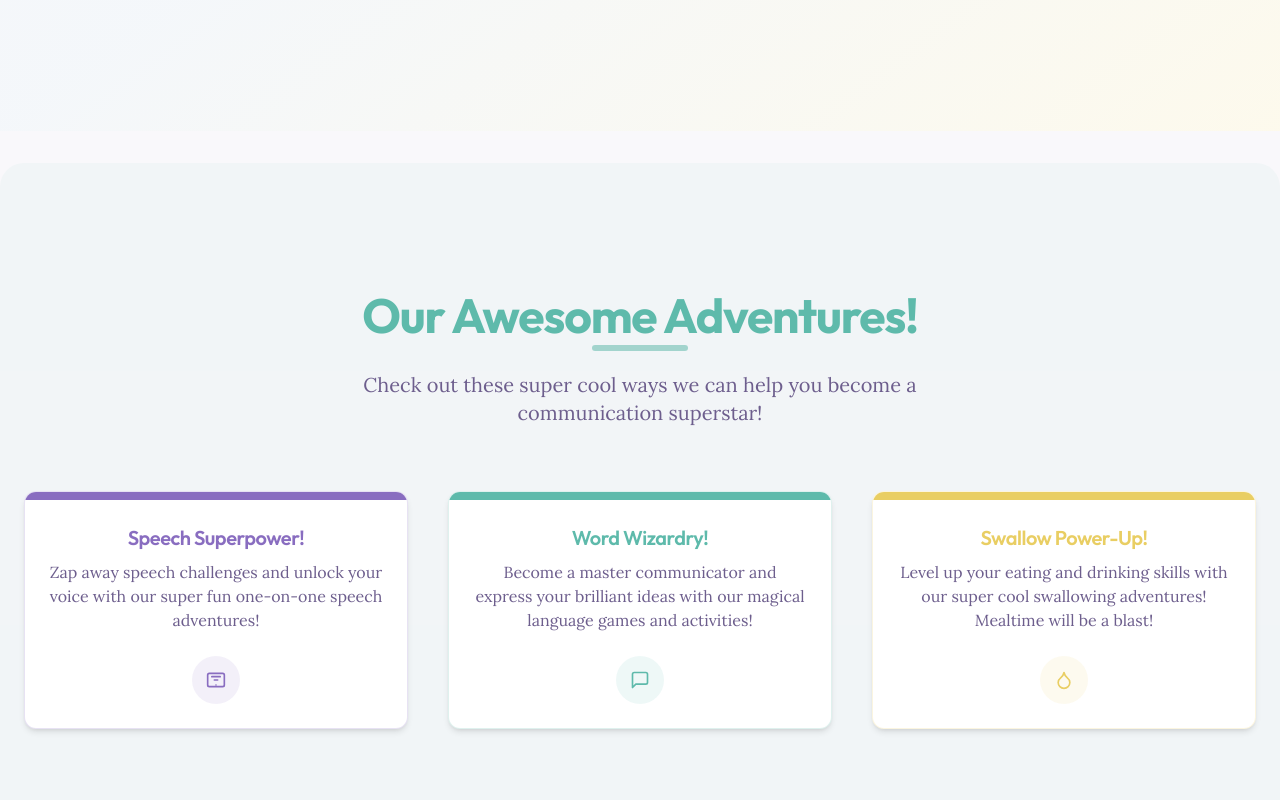
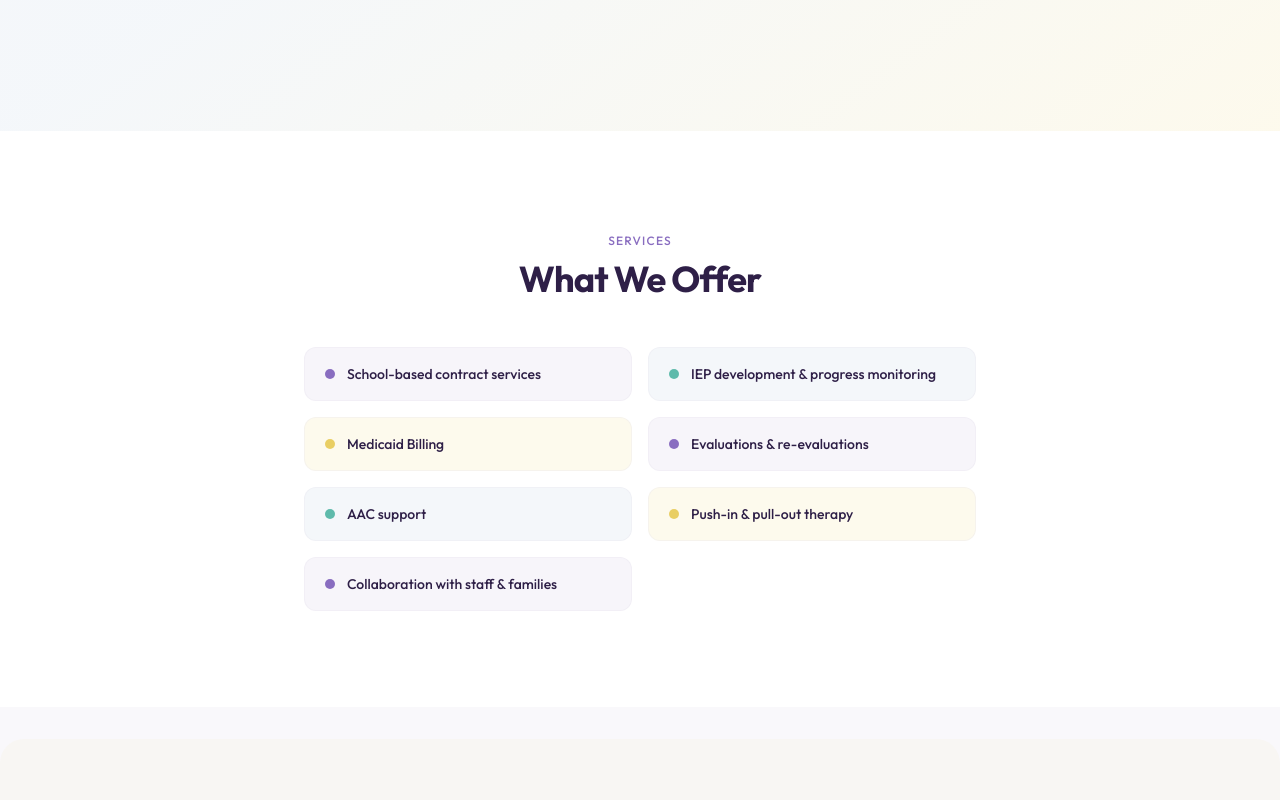
Before and after one commit to JasonWynkoop1/good-vibrations, a React (Vite) app: page / in a window 1280 px wide. Shown: the part 900-1700 px from the top of the page. Built offline with nearby package versions, Linux system fonts and the light colour scheme.

Commit message:
feat: redesign services section with clean bullet-point grid

```diff
--- a/src/components/sections/ServicesSection.tsx
+++ b/src/components/sections/ServicesSection.tsx
@@ -1,96 +1,50 @@
-import { Card, CardContent, CardDescription, CardHeader, CardTitle } from '../ui/card';
 import React from 'react';
 
 interface ServicesSectionProps {
   sectionRef: React.RefObject<HTMLElement>;
 }
 
+const services = [
+  { label: "School-based contract services", color: "primary" },
+  { label: "IEP development & progress monitoring", color: "secondary" },
+  { label: "Medicaid Billing", color: "accent" },
+  { label: "Evaluations & re-evaluations", color: "primary" },
+  { label: "AAC support", color: "secondary" },
+  { label: "Push-in & pull-out therapy", color: "accent" },
+  { label: "Collaboration with staff & families", color: "primary" },
+] as const;
+
+const colorMap = {
+  primary: { bg: "bg-[hsl(var(--surface-lavender))]", dot: "bg-primary" },
+  secondary: { bg: "bg-[hsl(var(--surface-blue))]", dot: "bg-secondary" },
+  accent: { bg: "bg-[hsl(var(--surface-gold))]", dot: "bg-accent" },
+} as const;
+
 export function ServicesSection({ sectionRef }: ServicesSectionProps) {
   return (
-    <section ref={sectionRef} id="services" className="container py-12 md:py-24 lg:py-32 mt-4 md:mt-8 relative overflow-hidden px-4 sm:px-6">
-      <div className="absolute inset-0 bg-secondary/5 rounded-2xl md:rounded-3xl -z-10"></div>
-
-      <div className="flex flex-col items-center gap-6 md:gap-8 text-center max-w-3xl mx-auto">
-        <div className="relative animate-fade-in-up">
-          <h2 className="text-2xl font-bold tracking-tight sm:text-3xl md:text-4xl lg:text-5xl text-secondary">Our Awesome Adventures!</h2>
-          <div className="absolute -bottom-3 left-1/2 transform -translate-x-1/2 w-20 md:w-24 h-1.5 bg-secondary rounded-full animate-pulse"></div>
-        </div>
-        <p className="text-base md:text-lg lg:text-xl text-muted-foreground font-light max-w-2xl animate-fade-in delay-200">
-          Check out these super cool ways we can help you become a communication superstar!
-        </p>
-      </div>
-
-      <div className="grid grid-cols-1 gap-6 sm:gap-8 md:gap-10 mt-10 md:mt-16 sm:grid-cols-2 lg:grid-cols-3">
-        {/* Service 1 */}
-        <div className="group relative animate-fade-in-up delay-300">
-          <div className="absolute inset-0 bg-primary/5 rounded-2xl -z-10 opacity-0 group-hover:opacity-100 transition-opacity duration-500"></div>
-          <Card className="flex flex-col h-full border border-primary/20 shadow-md hover:shadow-xl transition-all duration-500 overflow-hidden group-hover:translate-y-[-8px] group-hover:rotate-1">
-            <div className="h-2 w-full bg-primary"></div>
-            <CardHeader className="pb-2 pt-4 md:pt-6">
-              <CardTitle className="text-center text-primary group-hover:text-primary/90 transition-colors text-lg md:text-xl">Speech Superpower!</CardTitle>
-            </CardHeader>
-            <CardContent className="flex-grow flex flex-col justify-between px-4 md:px-6">
-              <CardDescription className="text-center text-sm md:text-base leading-relaxed">
-                Zap away speech challenges and unlock your voice with our super fun one-on-one speech adventures!
-              </CardDescription>
-              <div className="mt-4 md:mt-6 flex justify-center">
-                <div className="w-10 h-10 md:w-12 md:h-12 rounded-full bg-primary/10 flex items-center justify-center text-primary group-hover:animate-bounce">
-                  <svg xmlns="http://www.w3.org/2000/svg" width="20" height="20" viewBox="0 0 24 24" fill="none" stroke="currentColor" strokeWidth="2" strokeLinecap="round" strokeLinejoin="round">
-                    <path d="M12 18h.01"></path>
-                    <path d="M7 8h10"></path>
-                    <path d="M10 12h4"></path>
-                    <rect width="20" height="16" x="2" y="4" rx="2"></rect>
-                  </svg>
-                </div>
-              </div>
-            </CardContent>
-          </Card>
+    <section ref={sectionRef} id="services" className="bg-white py-16 md:py-24">
+      <div className="container px-4 sm:px-6">
+        <div className="text-center mb-12">
+          <span className="text-xs font-heading font-medium text-primary uppercase tracking-widest">Services</span>
+          <h2 className="text-2xl md:text-3xl lg:text-4xl font-heading font-bold text-foreground mt-2 animate-fade-in">
+            What We Offer
+          </h2>
         </div>
 
-        {/* Service 2 */}
-        <div className="group relative animate-fade-in-up delay-400">
-          <div className="absolute inset-0 bg-secondary/5 rounded-2xl -z-10 opacity-0 group-hover:opacity-100 transition-opacity duration-500"></div>
-          <Card className="flex flex-col h-full border border-secondary/20 shadow-md hover:shadow-xl transition-all duration-500 overflow-hidden group-hover:translate-y-[-8px] group-hover:-rotate-1">
-            <div className="h-2 w-full bg-secondary"></div>
-            <CardHeader className="pb-2 pt-4 md:pt-6">
-              <CardTitle className="text-center text-secondary group-hover:text-secondary/90 transition-colors text-lg md:text-xl">Word Wizardry!</CardTitle>
-            </CardHeader>
-            <CardContent className="flex-grow flex flex-col justify-between px-4 md:px-6">
-              <CardDescription className="text-center text-sm md:text-base leading-relaxed">
-                Become a master communicator and express your brilliant ideas with our magical language games and activities!
-              </CardDescription>
-              <div className="mt-4 md:mt-6 flex justify-center">
-                <div className="w-10 h-10 md:w-12 md:h-12 rounded-full bg-secondary/10 flex items-center justify-center text-secondary group-hover:animate-pulse">
-                  <svg xmlns="http://www.w3.org/2000/svg" width="20" height="20" viewBox="0 0 24 24" fill="none" stroke="currentColor" strokeWidth="2" strokeLinecap="round" strokeLinejoin="round">
-                    <path d="M21 15a2 2 0 0 1-2 2H7l-4 4V5a2 2 0 0 1 2-2h14a2 2 0 0 1 2 2z"></path>
-                  </svg>
-                </div>
+        <div className="grid grid-cols-1 sm:grid-cols-2 gap-4 max-w-2xl mx-auto">
+          {services.map((service, i) => {
+            const colors = colorMap[service.color];
+            return (
+              <div
+                key={service.label}
+                className={`${colors.bg} rounded-xl px-5 py-4 flex items-center gap-3 border border-border/30 animate-fade-in-up hover:shadow-md transition-shadow`}
+                style={{ animationDelay: `${i * 80}ms` }}
+              >
+                <div className={`w-2.5 h-2.5 rounded-full ${colors.dot} flex-shrink-0`}></div>
+                <span className="text-sm font-heading font-medium text-foreground">{service.label}</span>
               </div>
-            </CardContent>
-          </Card>
-        </div>
-
-        {/* Service 3 */}
-        <div className="group relative sm:col-span-2 lg:col-span-1 animate-fade-in-up delay-500">
-          <div className="absolute inset-0 bg-accent/5 rounded-2xl -z-10 opacity-0 group-hover:opacity-100 transition-opacity duration-500"></div>
-          <Card className="flex flex-col h-full border border-accent/20 shadow-md hover:shadow-xl transition-all duration-500 overflow-hidden group-hover:translate-y-[-8px] group-hover:scale-105">
-            <div className="h-2 w-full bg-accent"></div>
-            <CardHeader className="pb-2 pt-4 md:pt-6">
-              <CardTitle className="text-center text-accent group-hover:text-accent/90 transition-colors text-lg md:text-xl">Swallow Power-Up!</CardTitle>
-            </CardHeader>
-            <CardContent className="flex-grow flex flex-col justify-between px-4 md:px-6">
-              <CardDescription className="text-center text-sm md:text-base leading-relaxed">
-                Level up your eating and drinking skills with our super cool swallowing adventures! Mealtime will be a blast!
-              </CardDescription>
-              <div className="mt-4 md:mt-6 flex justify-center">
-                <div className="w-10 h-10 md:w-12 md:h-12 rounded-full bg-accent/10 flex items-center justify-center text-accent group-hover:animate-spin-slow">
-                  <svg xmlns="http://www.w3.org/2000/svg" width="20" height="20" viewBox="0 0 24 24" fill="none" stroke="currentColor" strokeWidth="2" strokeLinecap="round" strokeLinejoin="round">
-                    <path d="M12 22a7 7 0 0 0 7-7c0-2-1-3.9-3-5.5s-3.5-4-4-6.5c-.5 2.5-2 4.9-4 6.5C6 11.1 5 13 5 15a7 7 0 0 0 7 7z"></path>
-                  </svg>
-                </div>
-              </div>
-            </CardContent>
-          </Card>
+            );
+          })}
         </div>
       </div>
     </section>
```
